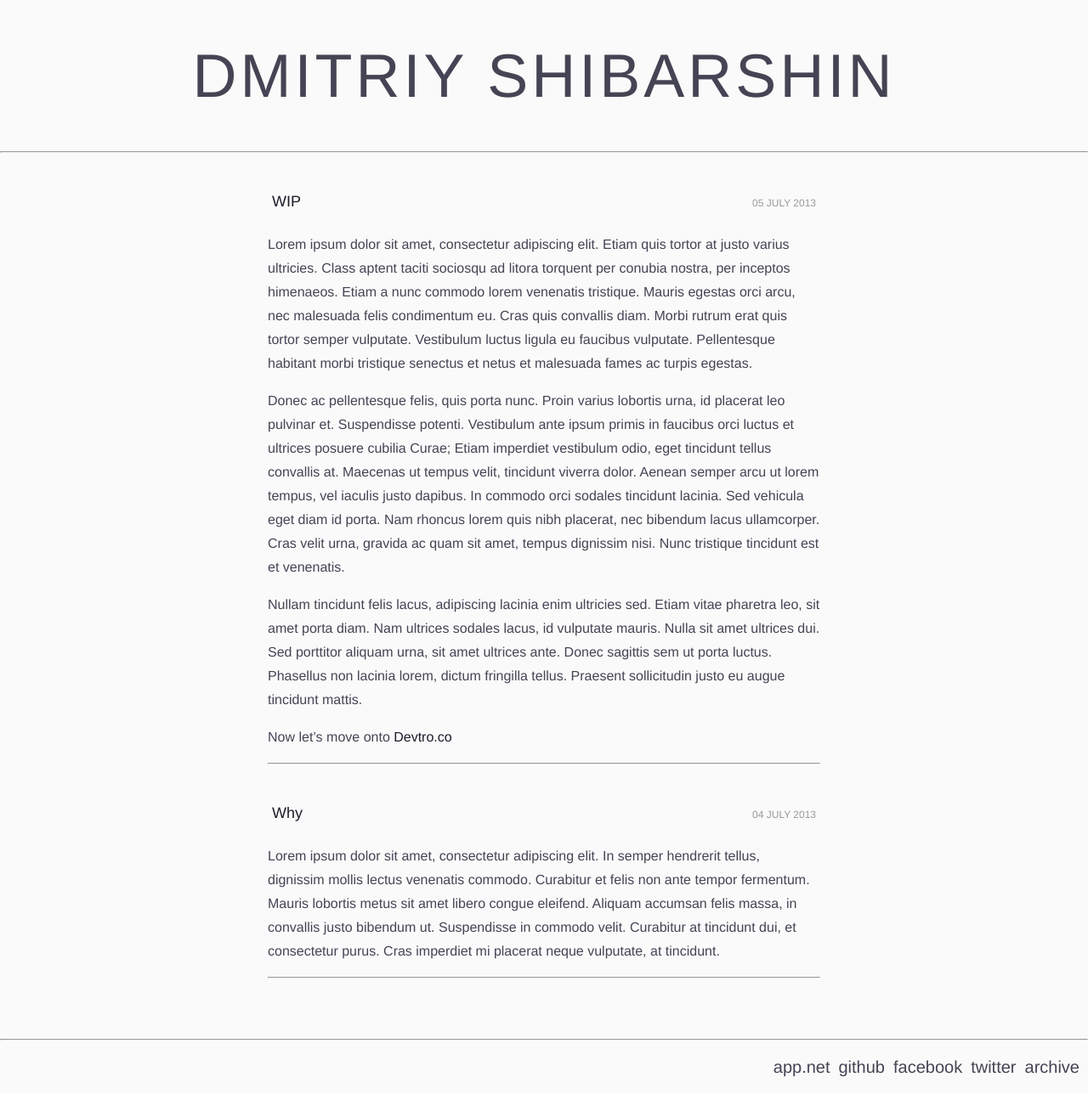
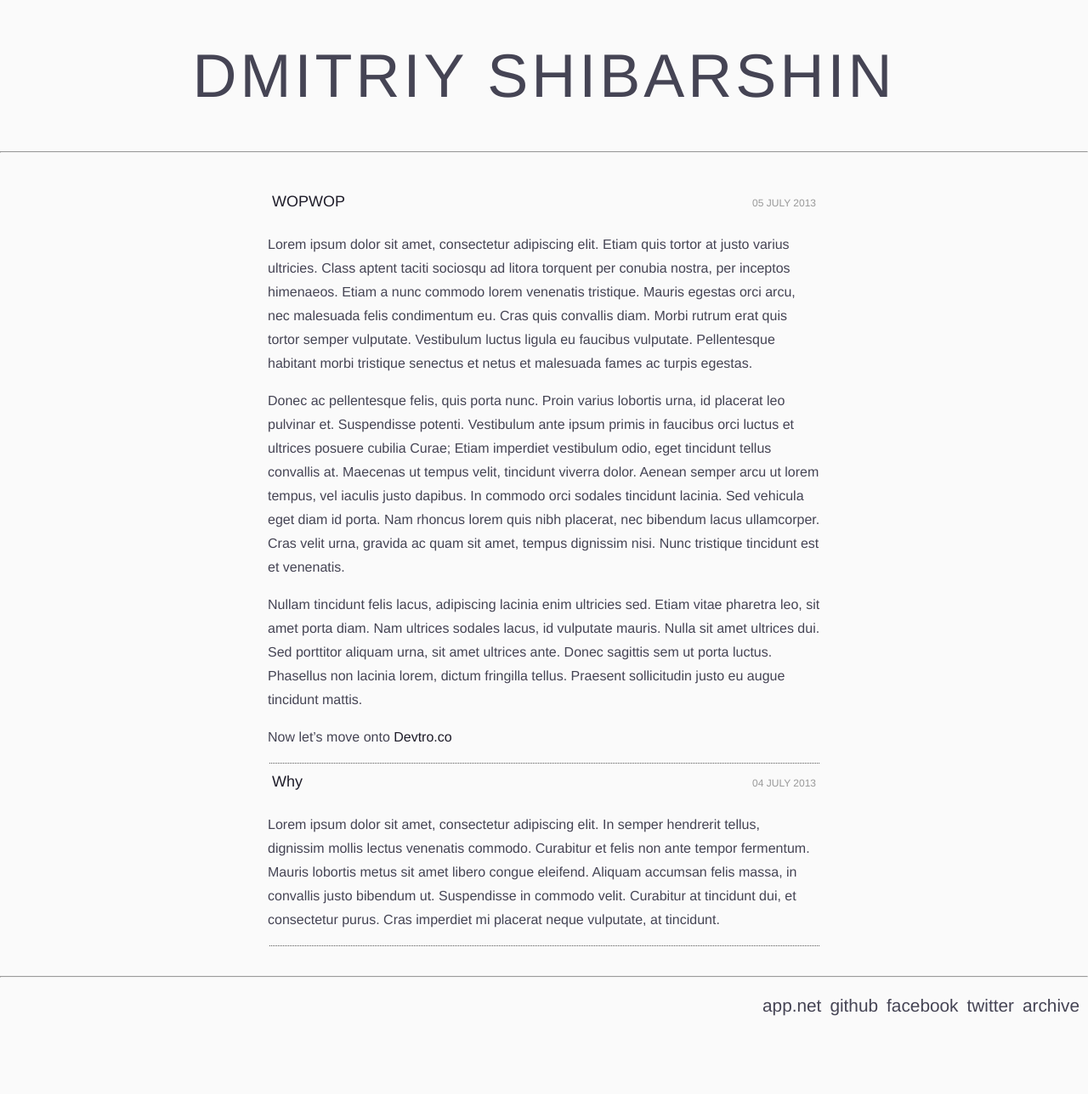
Before and after one commit to dshibarshin/shibarshin.com, a Jekyll site: the page built from index.html, in a window 1280 px wide. Shown: the whole page at 85% size. Built offline with Jekyll 4.4.1, drawn with Linux system fonts in a browser that asks for light colours; after the commit the page ends 1216 px from its top, so only the background shows below that.

Commit message:
Adjust CSS

```diff
--- a/_layouts/default.html
+++ b/_layouts/default.html
@@ -5,7 +5,7 @@
 
 <head>
 	<meta charset="utf-8">
-	<title> {{ site.name }} </title>
+	<title> {{ page.title }} </title>
 	<meta content="authenticity_token" name="csrf-param" />
 	<meta content="" name="csrf-token" />
 	<meta name="generator" content="Shibarsh.in"/>
@@ -29,10 +29,13 @@
 </head>
 
 <body>
-
+	<!--<div class="image-container-top">
+		<center><img src="/img/bg.png"></center>
+	</div>-->
 <div class="containter">
 	<header>
 	<h1><a href="/">DMITRIY SHIBARSHIN</a></h1>
+
 	<hr />
 	</header>
 
@@ -45,7 +48,9 @@
 </div> <!--! end of #container -->
 
 <footer>
-	<!--<center><img height=15% width=100% img src="/img/bg.png"></center>-->
+	<!--<div class="image-container">
+		<center><img src="/img/bg.png"></center>
+	</div>-->
 	<hr />
 		<center><ul>
 		     <li><a href="/archive/">archive</a></li>
--- a/_layouts/post.html
+++ b/_layouts/post.html
@@ -4,8 +4,8 @@ layout: default
 
 <div class="blog">
 	<div class="post">
-	<h2><a href="{{ post.url }}">{{ post.title }}</a> <span>{{ post.date | date_to_long_string }}</span></h2>
-    <h4>{{ post.date | date_to_long_string }}</h4>
+	<h2><a href="{{ post.url }}">{{ page.title }}</a> <span>{{ page.date | date_to_long_string }}</span></h2>
+    <h4>{{ page.date | date_to_long_string }}</h4>
     <p>
 	</div>
 </div>
--- a/_posts/2013-07-05-WIP.markdown
+++ b/_posts/2013-07-05-WIP.markdown
@@ -1,6 +1,6 @@
 ---
 layout: default
-title: "WIP"
+title: "WOPWOP"
 ---
 
 Lorem ipsum dolor sit amet, consectetur adipiscing elit. Etiam quis tortor at justo varius ultricies. Class aptent taciti sociosqu ad litora torquent per conubia nostra, per inceptos himenaeos. Etiam a nunc commodo lorem venenatis tristique. Mauris egestas orci arcu, nec malesuada felis condimentum eu. Cras quis convallis diam. Morbi rutrum erat quis tortor semper vulputate. Vestibulum luctus ligula eu faucibus vulputate. Pellentesque habitant morbi tristique senectus et netus et malesuada fames ac turpis egestas.
--- a/css/main.css
+++ b/css/main.css
@@ -118,7 +118,7 @@ a {
 
 footer {
   font: 200 4.5em 'Helvetica Neue', Helvetica;
-  font-size: 1.25em;
+  font-size: 1.30em;
   position: absolute;
   padding-bottom: 20px;
   width: 100%;
@@ -146,6 +146,21 @@ h3 {
   font-weight: normal;
   font-style: normal; }
 
+.dotted {
+  border-top: 1px dotted #fff;
+  color: #fff;
+  background-color: #535353;
+  height: 1px;
+  width:auto; }
+
+.image-container-top {
+  height: 10px;
+  overflow:hidden; }
+
+.image-container {
+  height: 20px;
+  overflow:hidden; }
+
 a:link {
   text-decoration: none;
   color: inherit; }
--- a/index.html
+++ b/index.html
@@ -13,8 +13,7 @@ title:
 	<div class="content">
 	{{ post.content }}
 	</div>
-	<hr />
-	<br>
+	<div class="dotted"></div>
     {% endfor %}
 	<!--<center><p><a id="seeMore" href="/archive/">see more</a><p><center>-->
 	</div>
```
Also changed, not shown: img/bg.png, 9 other files. Lines whose indentation alone changed are shown as unchanged.
